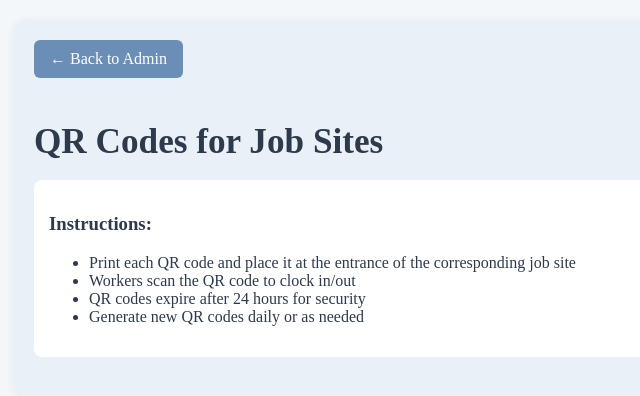
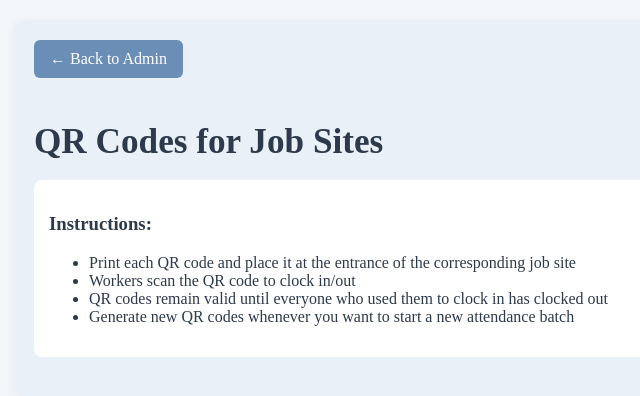
Before and after one commit to easterncc001/shift_logger, a Flask app: template templates/qr_codes.html in a window 1280 px wide. Shown: the top 396 px of the page, without its empty margins (6-646 px from the left). Run offline with Flask 3, Linux system fonts and the light colour scheme; the template is opened without the code that fills it, so the values that code supplies are empty.

Commit message:
Update qr_codes.html

```diff
--- a/templates/qr_codes.html
+++ b/templates/qr_codes.html
@@ -78,8 +78,8 @@
             <ul style="text-align: left;">
                 <li>Print each QR code and place it at the entrance of the corresponding job site</li>
                 <li>Workers scan the QR code to clock in/out</li>
-                <li>QR codes expire after 24 hours for security</li>
-                <li>Generate new QR codes daily or as needed</li>
+                <li>QR codes remain valid until everyone who used them to clock in has clocked out</li>
+                <li>Generate new QR codes whenever you want to start a new attendance batch</li>
             </ul>
         </div>
 
```
